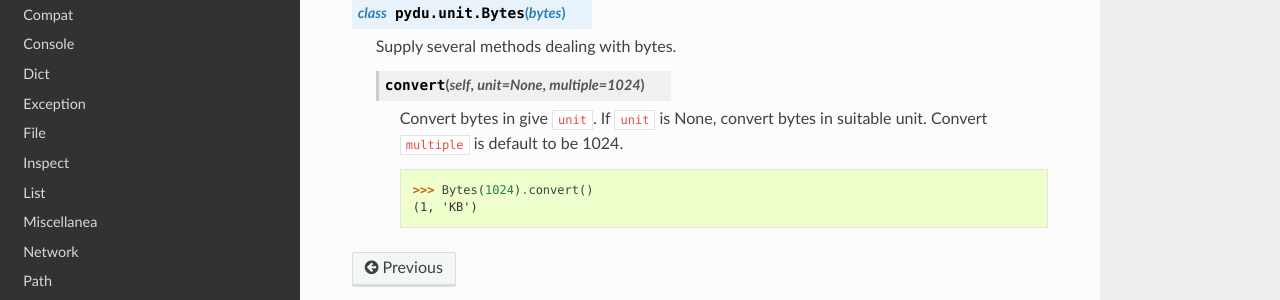
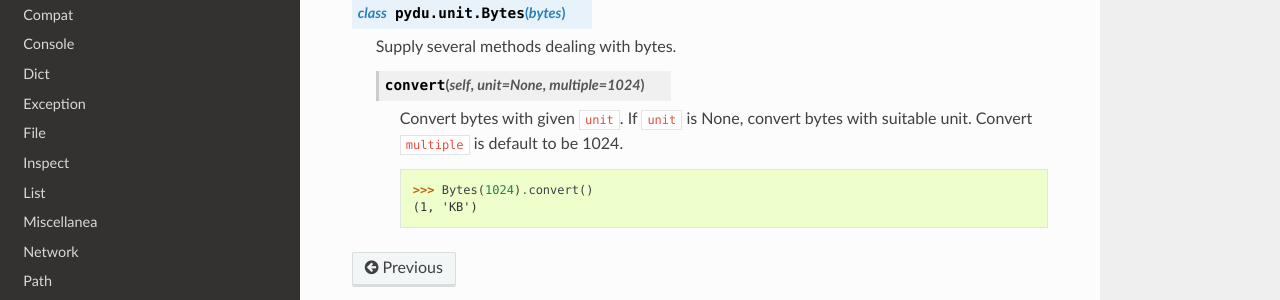
Before and after one commit to flaggo/pydu, a Sphinx documentation site: the page built from docs/unit.rst, in a window 1280 px wide. Shown: the part 164-464 px from the top of the page. Built offline with Sphinx 7.4.7 and the Read the Docs theme 2.0.0, drawn with Linux system fonts in a browser that asks for light colours.

Commit message:
fix typo

```diff
--- a/docs/unit.rst
+++ b/docs/unit.rst
@@ -7,8 +7,8 @@ Unit
 
     .. py:method:: convert(self, unit=None, multiple=1024)
 
-        Convert bytes in give ``unit``.
-        If ``unit`` is None, convert bytes in suitable unit.
+        Convert bytes with given ``unit``.
+        If ``unit`` is None, convert bytes with suitable unit.
         Convert ``multiple`` is default to be 1024.
 
         >>> Bytes(1024).convert()
```
